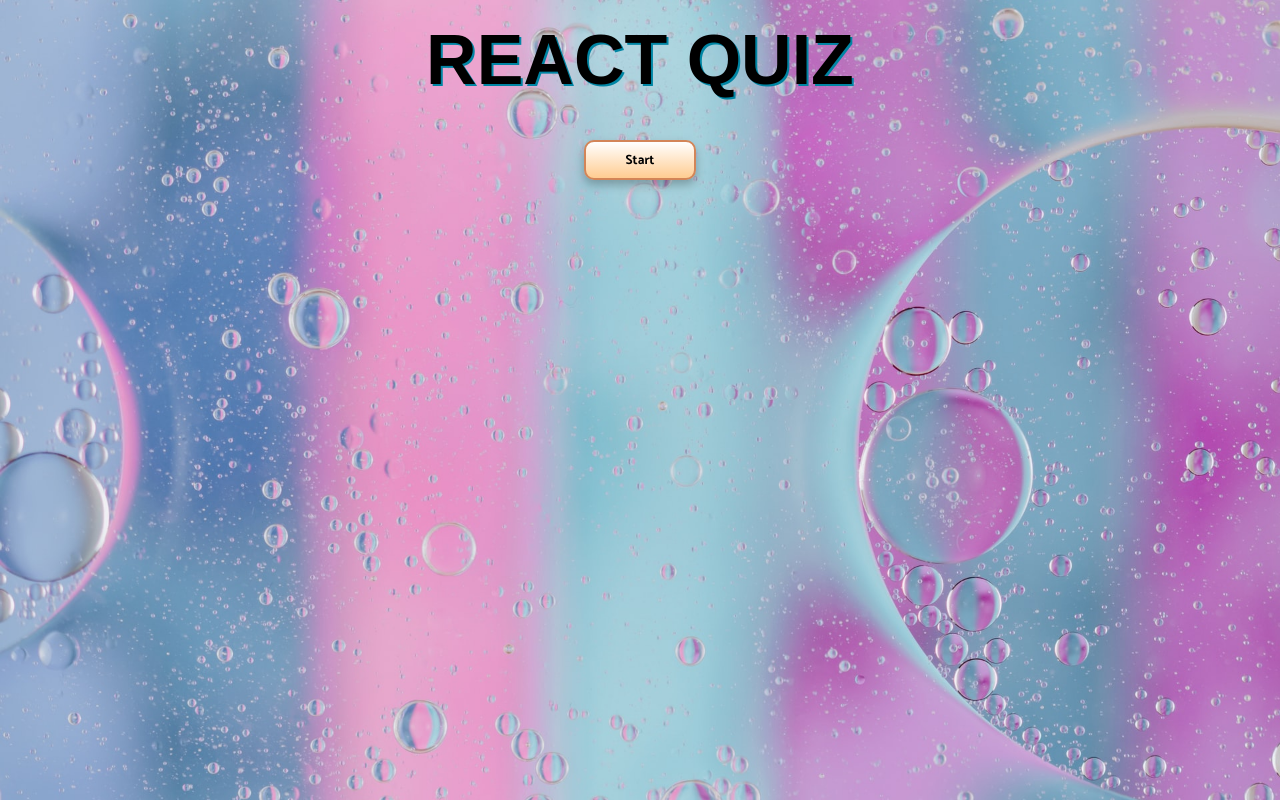
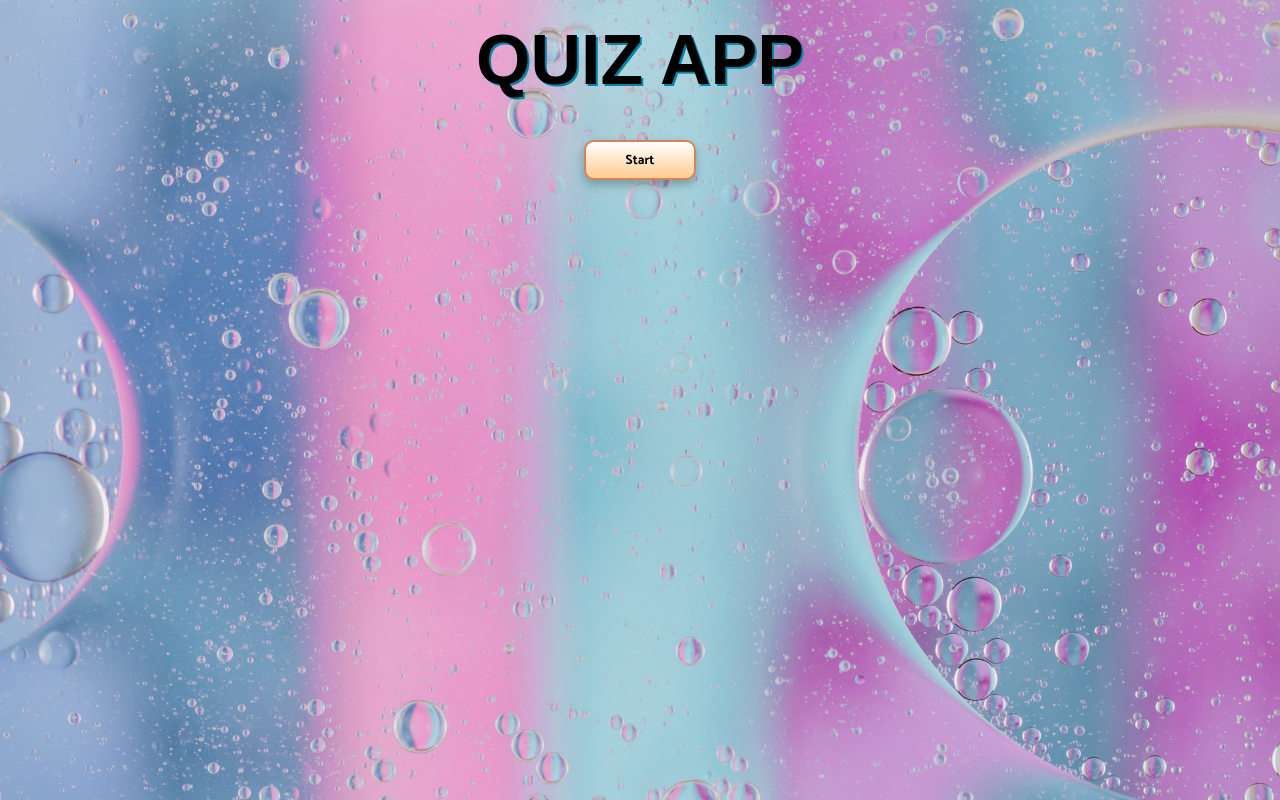
Before and after one commit to isnakolah/quiz-app, a React (Create React App) app: page / in a window 1280 px wide. Built offline with nearby package versions, Linux system fonts and the light colour scheme; a web font is replaced by a local one.

Commit message:
Change the logo in the home page

```diff
--- a/src/App.tsx
+++ b/src/App.tsx
@@ -75,7 +75,7 @@ const App: FC = () => {
     <>
       <GlobalStyle />
       <Wrapper>
-        <h1>REACT QUIZ</h1>
+        <h1>QUIZ APP</h1>
         {(gameOver || userAnswer.length === TOTAL_QUESTIONS) && (
           <button className="start" onClick={startTrivia}>
             Start
```
